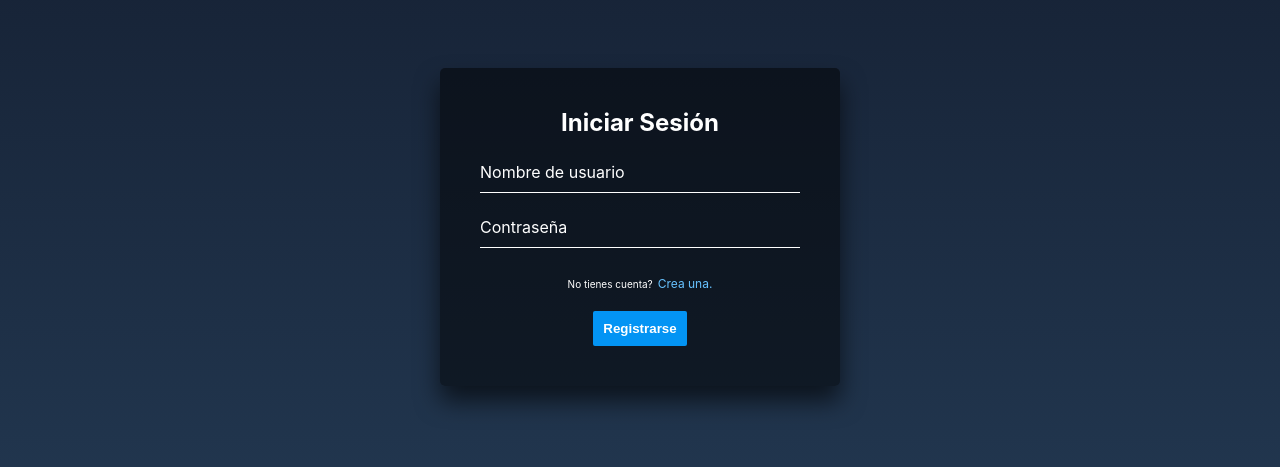
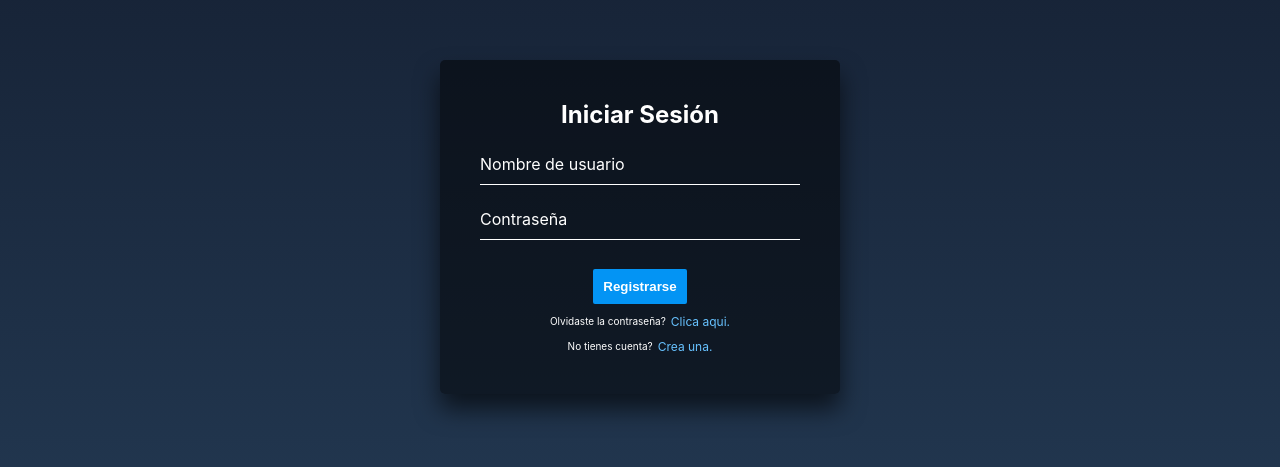
Before and after one commit to regadior/Media_Application, a React (Create React App) app in the folder mediaapp/: page /login in a window 1280 px wide. Shown: the part 173-640 px from the top of the page. Built offline with nearby package versions, Linux system fonts and the light colour scheme.

Commit message:
Añadido boton por si olvidaste la contraseña (Falta funcionaliodad)

```diff
--- a/mediaapp/src/screens/session/login/Login.css
+++ b/mediaapp/src/screens/session/login/Login.css
@@ -38,7 +38,7 @@
     display: flex;
     justify-content: center;
     align-items: center;
-    margin-bottom: 20px;
+    margin-top: 10px;
 
 }
 
--- a/mediaapp/src/screens/session/login/Login.jsx
+++ b/mediaapp/src/screens/session/login/Login.jsx
@@ -66,11 +66,15 @@ function Login() {
                     <label>Contraseña</label>
                     <p className='Login_error_sesion'>{error2}</p>
                 </div>
+
+                <div className='Login_boton'>
+                    <input type="submit" value="Registrarse"></input>
+                </div>
+                <div className='Login_cuenta'>
+                    Olvidaste la contraseña? <Link className='header_Link' to={`/register`}>Clica aqui.</Link>
+                </div>
                 <div className='Login_cuenta'>
                     No tienes cuenta? <Link className='header_Link' to={`/register`}>Crea una.</Link>
-                </div>
-                <div className='Login_boton'>
-                    <input type="submit" value="Registrarse"></input>
                 </div>
             </form>
         </div>
--- a/mediaapp/src/screens/session/register/Register.css
+++ b/mediaapp/src/screens/session/register/Register.css
@@ -37,7 +37,7 @@
     display: flex;
     justify-content: center;
     align-items: center;
-    margin-bottom: 20px;
+    margin-top: 10px;
 
 }
 
--- a/mediaapp/src/screens/session/register/Register.jsx
+++ b/mediaapp/src/screens/session/register/Register.jsx
@@ -1,10 +1,10 @@
 import React, { useState } from 'react';
 import axios from 'axios';
-import { useNavigate  } from 'react-router-dom';//Para redirigir a una direccion sijn actualizar
+import { useNavigate } from 'react-router-dom';//Para redirigir a una direccion sijn actualizar
 import { Link } from 'react-router-dom'
 import './Register.css';
 function Register() {
-  const navigate = useNavigate ();
+  const navigate = useNavigate();
   const [error1, setError1] = useState("");
   const [error2, setError2] = useState("");
   const [error3, setError3] = useState("");
@@ -60,7 +60,7 @@ function Register() {
       valid = false;
     }
     //COMPROBAR QUE LAS CONTRASEÑAS COINCIDEN
-    if (pass1!==pass2) {
+    if (pass1 !== pass2) {
       setError7("* Las contraseñas no coinciden.");
       valid = false;
     }
@@ -132,11 +132,12 @@ function Register() {
           <p className='Register_error_sesion'>{error6}</p>
           <p className='Register_error_sesion'>{error7}</p>
         </div>
-        <div className='Register_cuenta'>
-                    Ya tienes una cuenta? <Link className='header_Link' to={`/login`}>Iniciar sesión.</Link>
-                </div>
+
         <div className='Register_boton'>
           <input type="submit" value="Registrarse"></input>
+        </div>
+        <div className='Register_cuenta'>
+          Ya tienes una cuenta? <Link className='header_Link' to={`/login`}>Iniciar sesión.</Link>
         </div>
       </form>
     </div>
```
